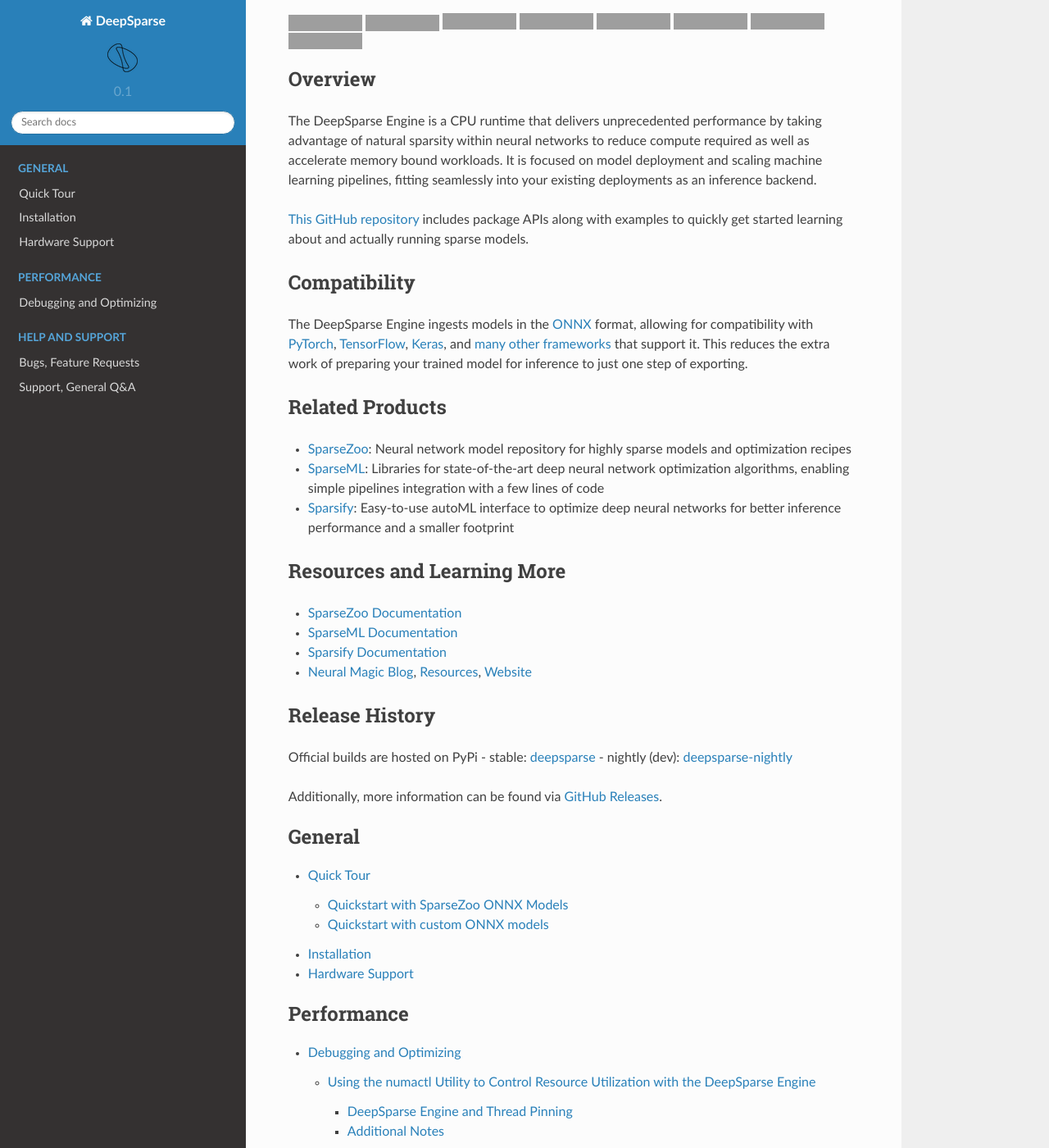
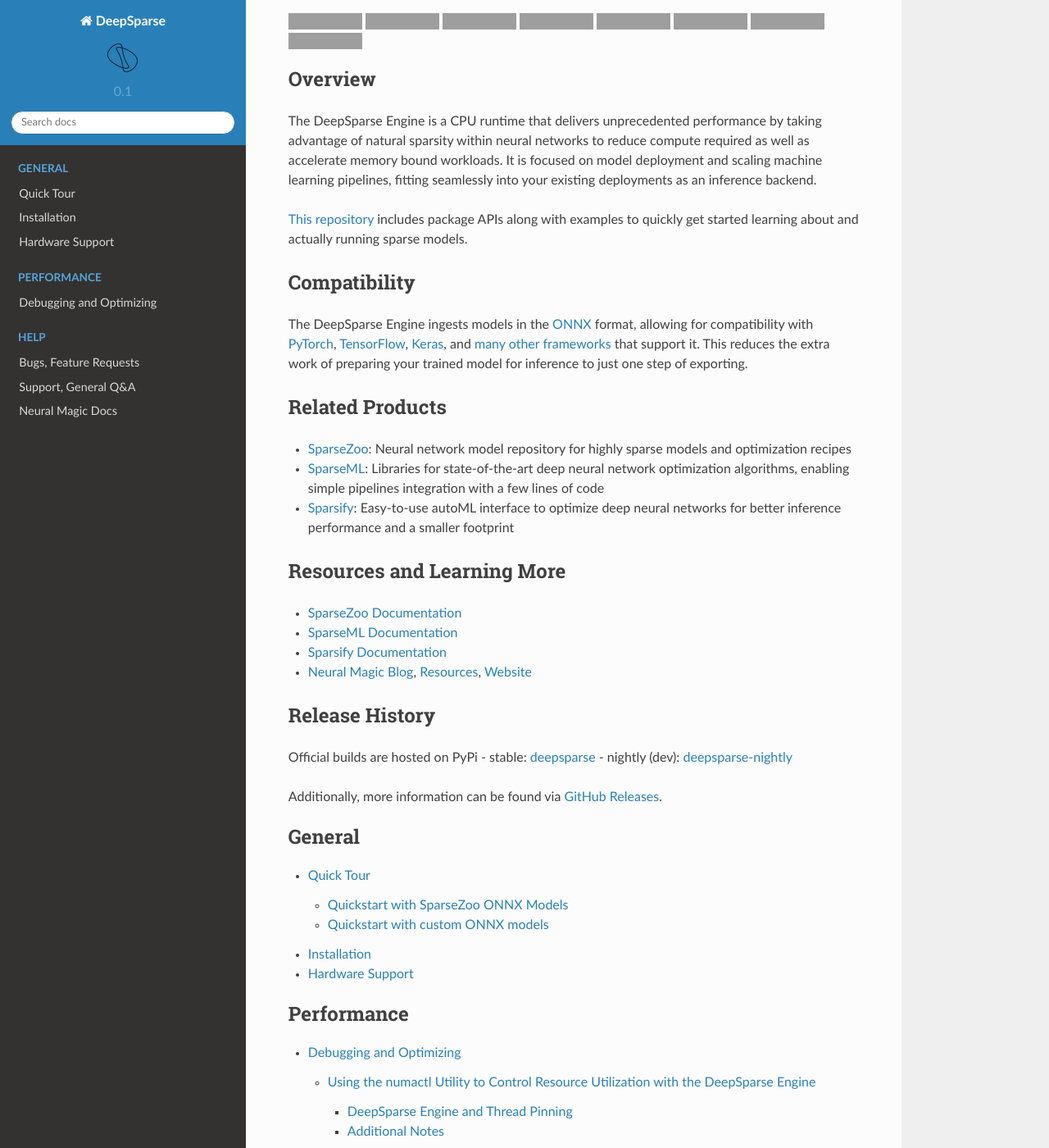
Before and after one commit to neuralmagic/deepsparse, a Sphinx documentation site: the page built from docs/source/index.rst, in a window 1280 px wide and 1400 px high, scrolled down 192 px. Shown: the whole window at 82% size. Built offline with Sphinx 7.4.7 and the Read the Docs theme 2.0.0, drawn with Linux system fonts in a browser that asks for light colours; pages that are not in the unit, such as notebooks, are missing from menus; some of the changed text lies outside the part shown; grey boxes are pictures that could not be loaded.

Commit message:
docs updates

```diff
--- a/docs/source/index.rst
+++ b/docs/source/index.rst
@@ -22,11 +22,12 @@
 .. raw:: html
 
     <div style="margin-bottom:16px;">
-    <a href="https://github.com/neuralmagic/deepsparse/blob/main/LICENSE-NEURALMAGIC"><img alt="GitHub" src="https://img.shields.io/static/v1.svg?label=LICENSE&message=neural%20magic%20engine&color=purple&style=for-the-badge" height=25>
-    </a>
-    <a href="https://github.com/neuralmagic/deepsparse/blob/main/LICENSE">
-        <img alt="GitHub" src="https://img.shields.io/github/license/neuralmagic/sparseml.svg?color=purple&style=for-the-badge" height=25>
-    </a>
+        <a href="https://github.com/neuralmagic/deepsparse/blob/main/LICENSE-NEURALMAGIC">
+            <img alt="GitHub" src="https://img.shields.io/static/v1.svg?label=LICENSE&message=neural%20magic%20engine&color=purple&style=for-the-badge"  height=25 style="margin-bottom:4px;">
+        </a>
+         <a href="https://github.com/neuralmagic/deepsparse/blob/main/LICENSE">
+            <img alt="GitHub" src="https://img.shields.io/static/v1.svg?label=LICENSE&message=apache-2.0&color=purple&style=for-the-badge" height=25 style="margin-bottom:4px;">
+        </a>
         <a href="https://docs.neuralmagic.com/deepsparse/index.html">
             <img alt="Documentation" src="https://img.shields.io/website/http/docs.neuralmagic.com/deepsparse/index.html.svg?down_color=red&down_message=offline&up_message=online&style=for-the-badge" height=25 style="margin-bottom:4px;">
         </a>
@@ -55,13 +56,13 @@
 It is focused on model deployment and scaling machine learning pipelines,
 fitting seamlessly into your existing deployments as an inference backend.
 
-`This GitHub repository <https://github.com/neuralmagic/deepsparse />`_ includes package APIs along with examples to quickly get started learning about and
+`This repository <https://github.com/neuralmagic/deepsparse />`_ includes package APIs along with examples to quickly get started learning about and
 actually running sparse models.
 
 Compatibility
 =============
 
-The DeepSparse Engine ingests models in the `ONNX <https://onnx.ai/ />`_ format,
+The DeepSparse Engine ingests models in the `ONNX <https://onnx.ai />`_ format,
 allowing for compatibility with `PyTorch <https://pytorch.org/docs/stable/onnx.html />`_,
 `TensorFlow <https://github.com/onnx/tensorflow-onnx />`_, `Keras <https://github.com/onnx/keras-onnx />`_,
 and `many other frameworks <https://github.com/onnx/onnxmltools />`_ that support it.
@@ -82,19 +83,19 @@
 Resources and Learning More
 ===========================
 
-- `SparseZoo Documentation <https://docs.neuralmagic.com/sparsezoo/ />`_
-- `SparseML Documentation <https://docs.neuralmagic.com/sparseml/ />`_
-- `Sparsify Documentation <https://docs.neuralmagic.com/sparsify/ />`_
-- `Neural Magic Blog <https://www.neuralmagic.com/blog/ />`_,
-  `Resources <https://www.neuralmagic.com/resources/ />`_,
-  `Website <https://www.neuralmagic.com/ />`_
+- `SparseZoo Documentation <https://docs.neuralmagic.com/sparsezoo />`_
+- `SparseML Documentation <https://docs.neuralmagic.com/sparseml />`_
+- `Sparsify Documentation <https://docs.neuralmagic.com/sparsify />`_
+- `Neural Magic Blog <https://www.neuralmagic.com/blog />`_,
+  `Resources <https://www.neuralmagic.com/resources />`_,
+  `Website <https://www.neuralmagic.com />`_
 
 Release History
 ===============
 
 Official builds are hosted on PyPi
-- stable: `deepsparse <https://pypi.org/project/deepsparse/ />`_
-- nightly (dev): `deepsparse-nightly <https://pypi.org/project/deepsparse-nightly/ />`_
+- stable: `deepsparse <https://pypi.org/project/deepsparse />`_
+- nightly (dev): `deepsparse-nightly <https://pypi.org/project/deepsparse-nightly />`_
 
 Additionally, more information can be found via
 `GitHub Releases <https://github.com/neuralmagic/deepsparse/releases />`_.
@@ -120,8 +121,9 @@
     api/deepsparse
 
 .. toctree::
-    :maxdepth: 2
-    :caption: Help and Support
+    :maxdepth: 3
+    :caption: Help
 
     Bugs, Feature Requests <https://github.com/neuralmagic/deepsparse/issues>
     Support, General Q&A <https://github.com/neuralmagic/deepsparse/discussions>
+    Neural Magic Docs <https://docs.neuralmagic.com>
```
